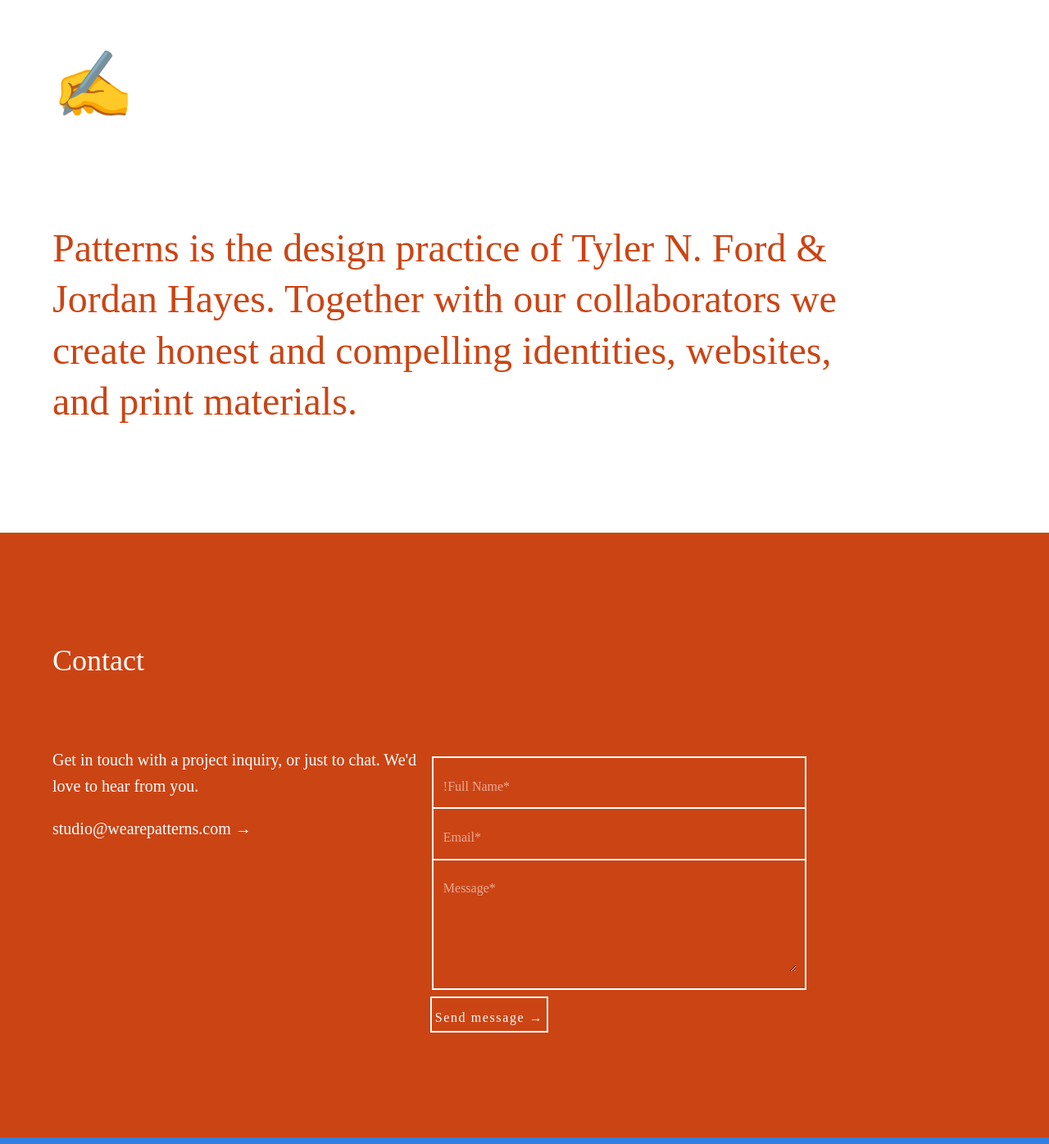
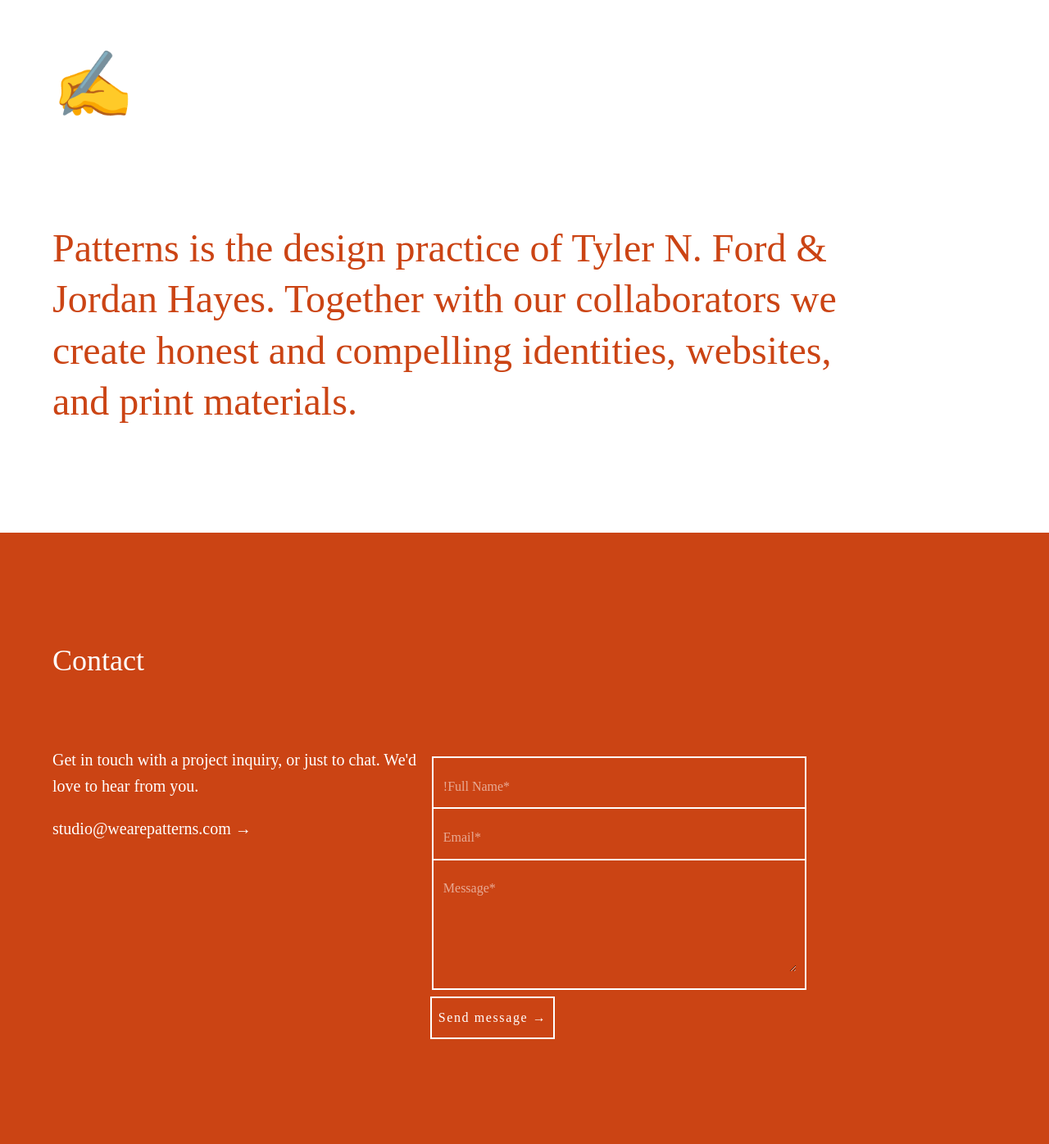
Before and after one commit to wearepatterns/wearepatterns.github.io, a Jekyll site: the page built from index.markdown, in a window 1280 px wide. Shown: the whole page at 82% size. Built offline with Jekyll 4.4.1, drawn with Linux system fonts in a browser that asks for light colours.

Commit message:
Update new.html

```diff
--- a/_layouts/new.html
+++ b/_layouts/new.html
@@ -50,7 +50,7 @@
                     <fieldset class="b--white bt-0 bw1">
                         <textarea class="bg-newred white pt3 pb5 w-100 bn" name="Message" placeholder="Message*" validate-required></textarea>
                     </fieldset>
-                    <input class="bg-transparent white ba bw1 b--white hover-bg-white hover-newred pt3 ph1 pb2 mt2 tracked lh-solid" style="" type="submit" value="Send message &#8594;">
+                    <input class="bg-transparent white ba bw1 b--white hover-bg-white hover-newred pt3 ph2 pb3 mt2 tracked lh-solid" style="" type="submit" value="Send message &#8594;">
                     <input type="hidden" name="_next" value="../thanks.html" />
                 </form>
             </div>
```
